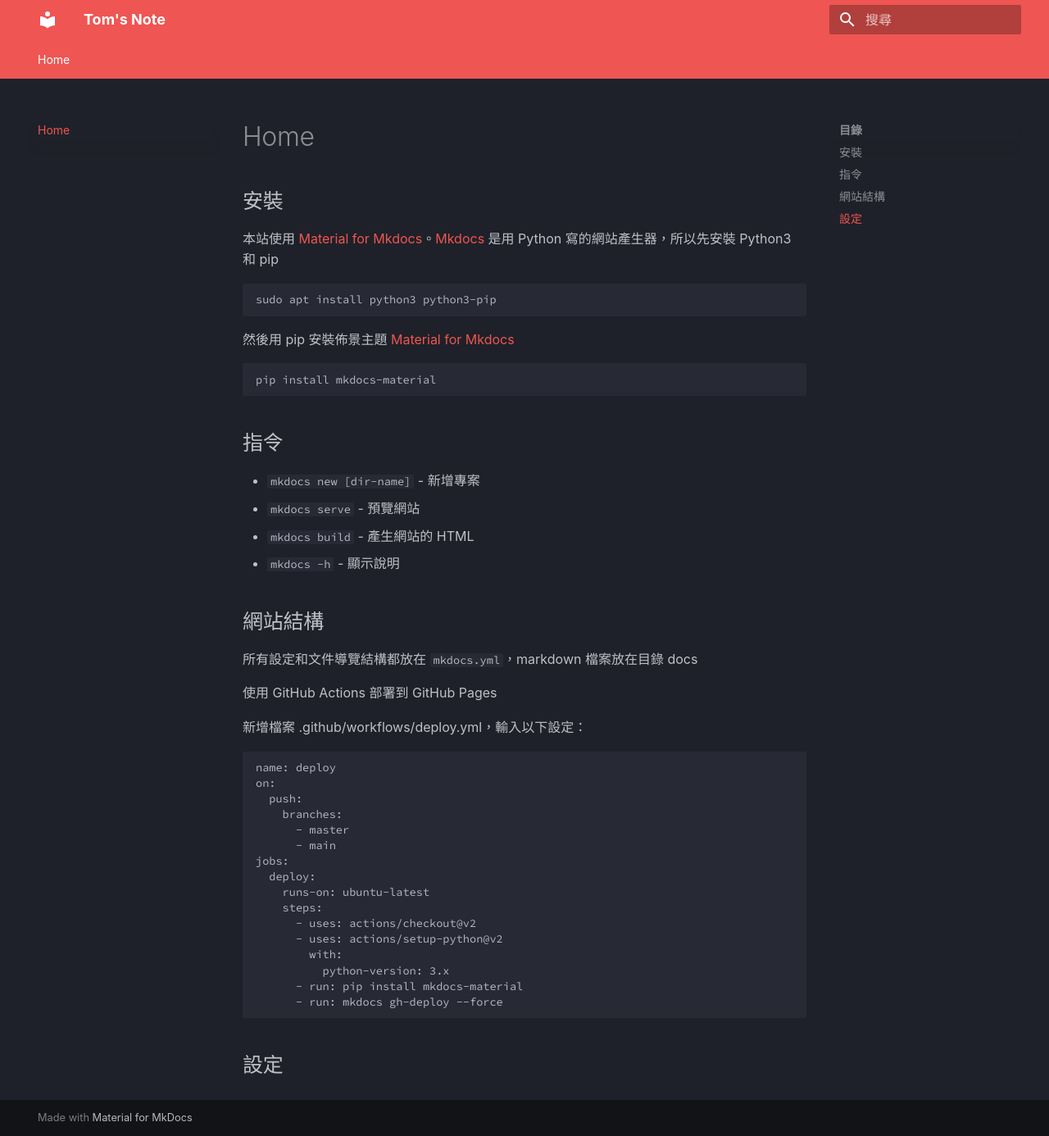
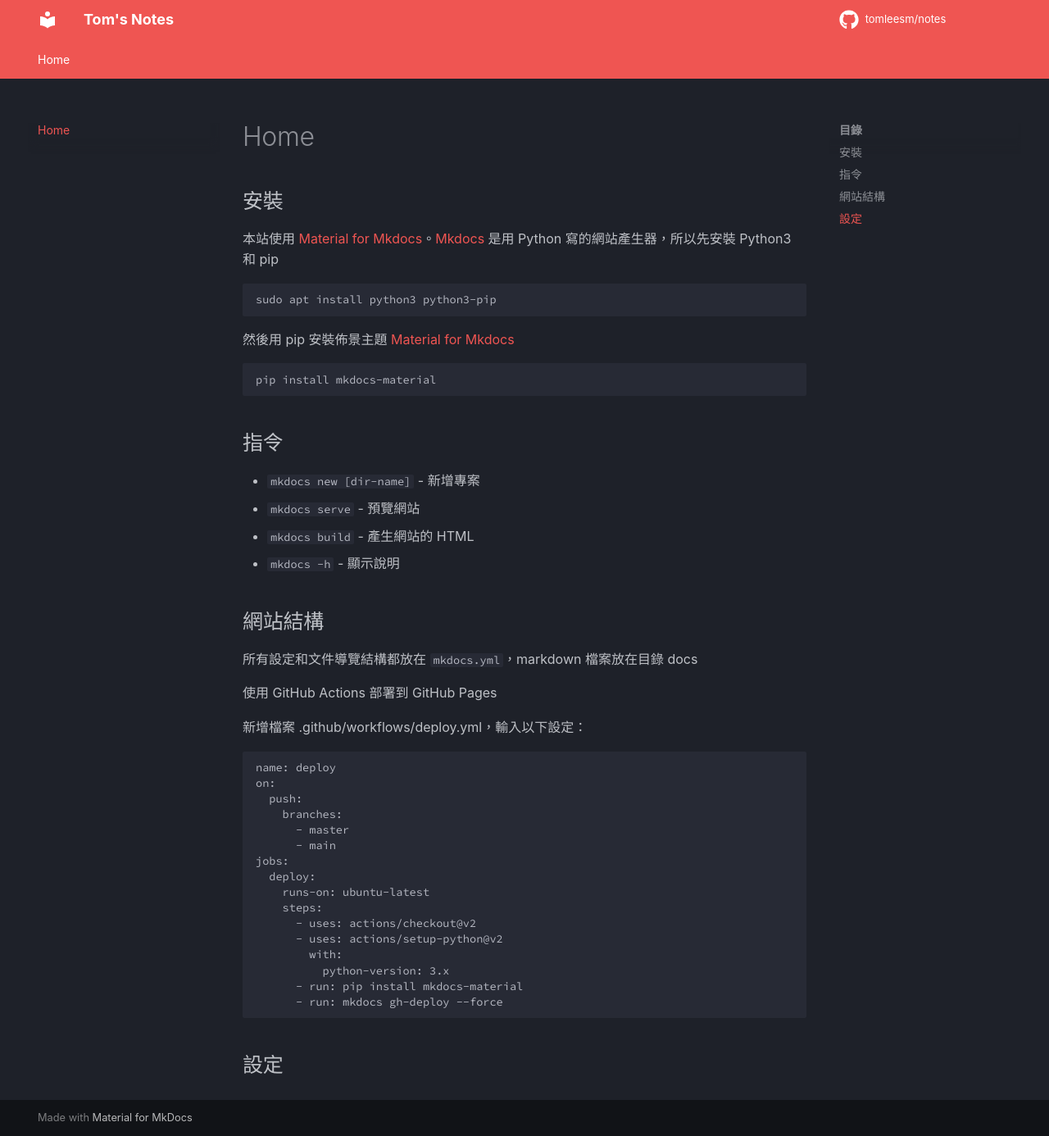
Before and after one commit to tomleesm/notes, an MkDocs documentation site: the page built from docs/index.md, in a window 1280 px wide and 1386 px high. Shown: the whole window at 82% size. Built offline with MkDocs 1.6.1 and Material for MkDocs 9.7.7, drawn with Linux system fonts in a browser that asks for light colours; comment, search, counter and statistics services are not loaded.

Commit message:
設定到 Adding a git repository

```diff
--- a/mkdocs.yml
+++ b/mkdocs.yml
@@ -1,10 +1,11 @@
-site_name: Tom's Note
+site_name: Tom's Notes
+dev_addr: '0.0.0.0:8116'
 theme:
   name: material
   palette:
     - scheme: slate
       primary: red
-      accent: cyan
+      accent: red
   font:
     text: Noto Sans Traditional Chinese
     code: Source Code Pro
@@ -15,7 +16,14 @@
     - navigation.sections
     - navigation.indexes
     - navigation.top
-dev_addr: '0.0.0.0:8116'
+    - header.autohide
+  icon:
+    repo: fontawesome/brands/github
+repo_url: https://github.com/tomleesm/notes
+repo_name: tomleesm/notes
+edit_uri: edit/main/docs/
+plugins:
+  - git-revision-date
 extra_css:
   - stylesheets/extra.css
 nav:
```
Also changed, not shown: 1 other file.
